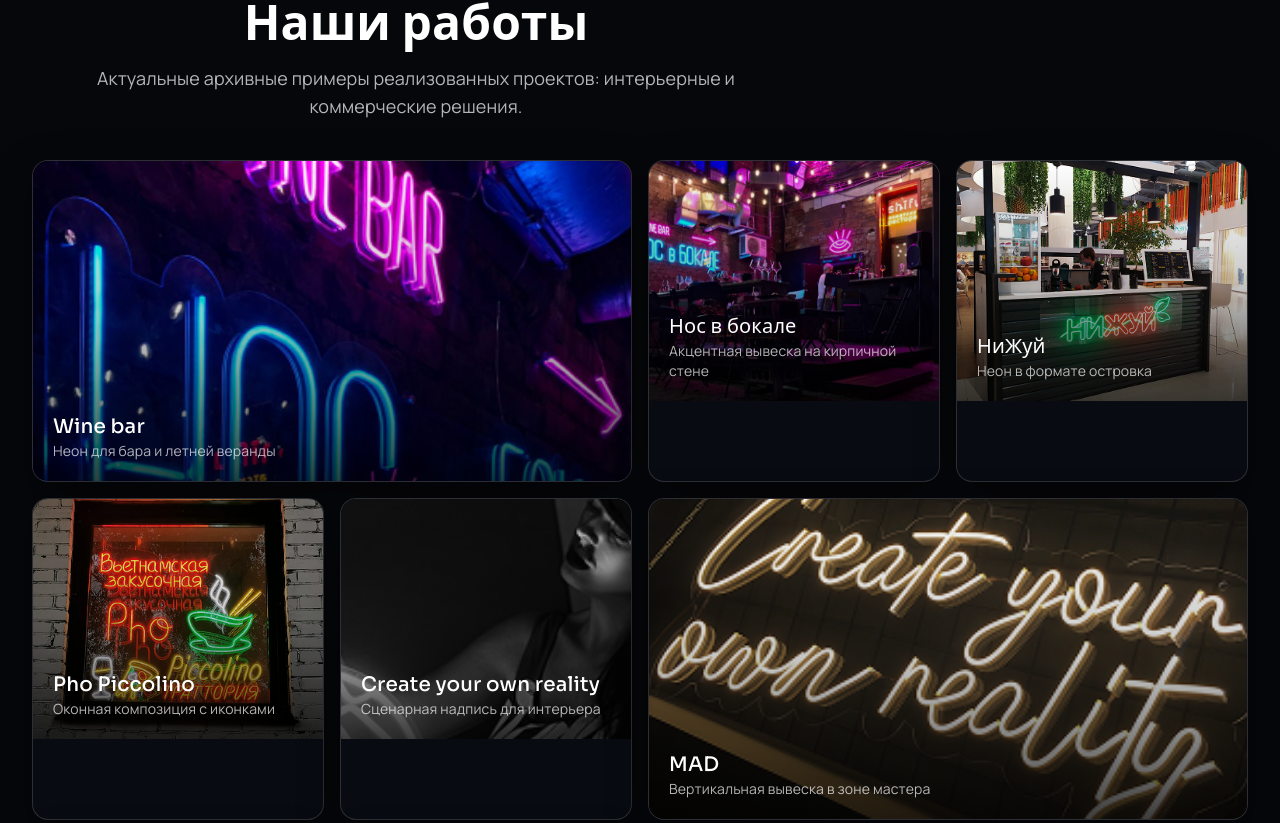
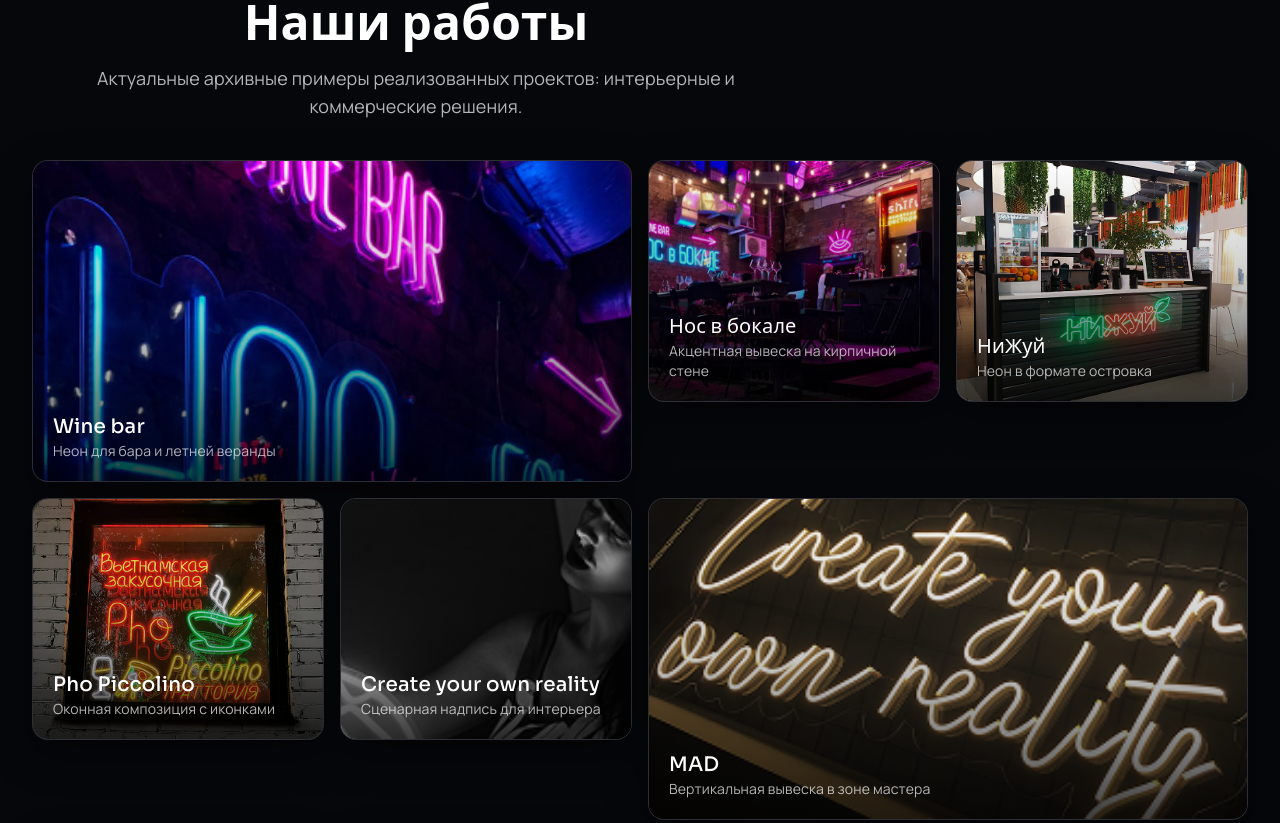
Before and after one commit to MaksimDekar/aneon, a React (Vite) app: page / in a window 1280 px wide. Shown: the part 3057-3880 px from the top of the page. Built offline with nearby package versions, Linux system fonts and the light colour scheme.

Commit message:
Fix gallery card stretching: prevent empty bottoms in grid rows

```diff
--- a/src/components/sections/GallerySection.tsx
+++ b/src/components/sections/GallerySection.tsx
@@ -8,7 +8,7 @@ export function GallerySection() {
     <section className="section-shell" id="gallery">
       <Container>
         <SectionHeading align="center" description={sectionText.gallery.description} overline={sectionText.gallery.overline} title={sectionText.gallery.title} />
-        <div className="grid gap-4 sm:grid-cols-2 lg:grid-cols-4">
+        <div className="grid items-start gap-4 sm:grid-cols-2 lg:grid-cols-4">
           {galleryItems.map((item, index) => (
             <article className={`group premium-card overflow-hidden ${index % 5 === 0 ? 'lg:col-span-2' : ''}`} key={item.id}>
               <div className={`relative overflow-hidden ${index % 5 === 0 ? 'h-72 sm:h-80' : 'h-60'}`}>
```
